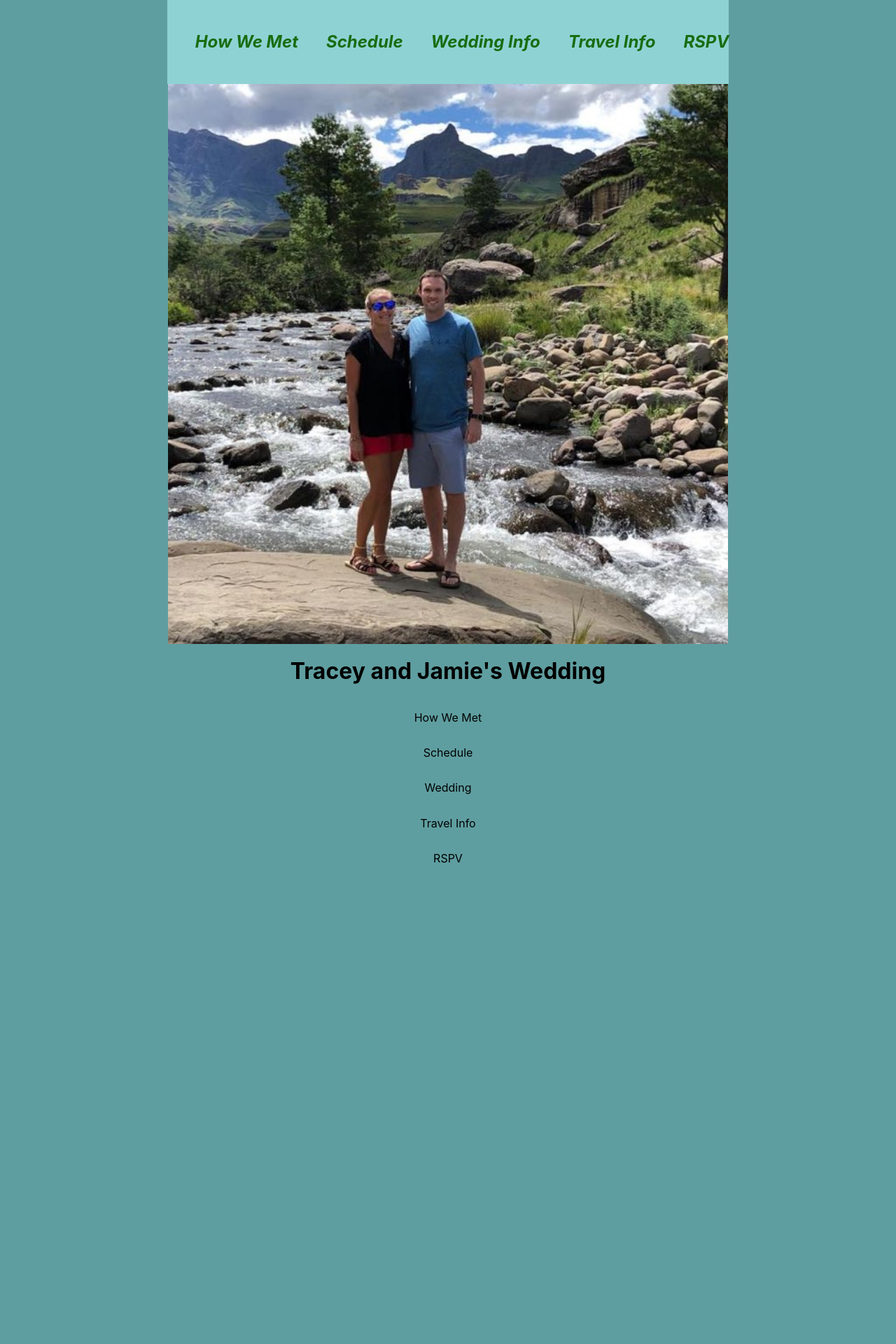
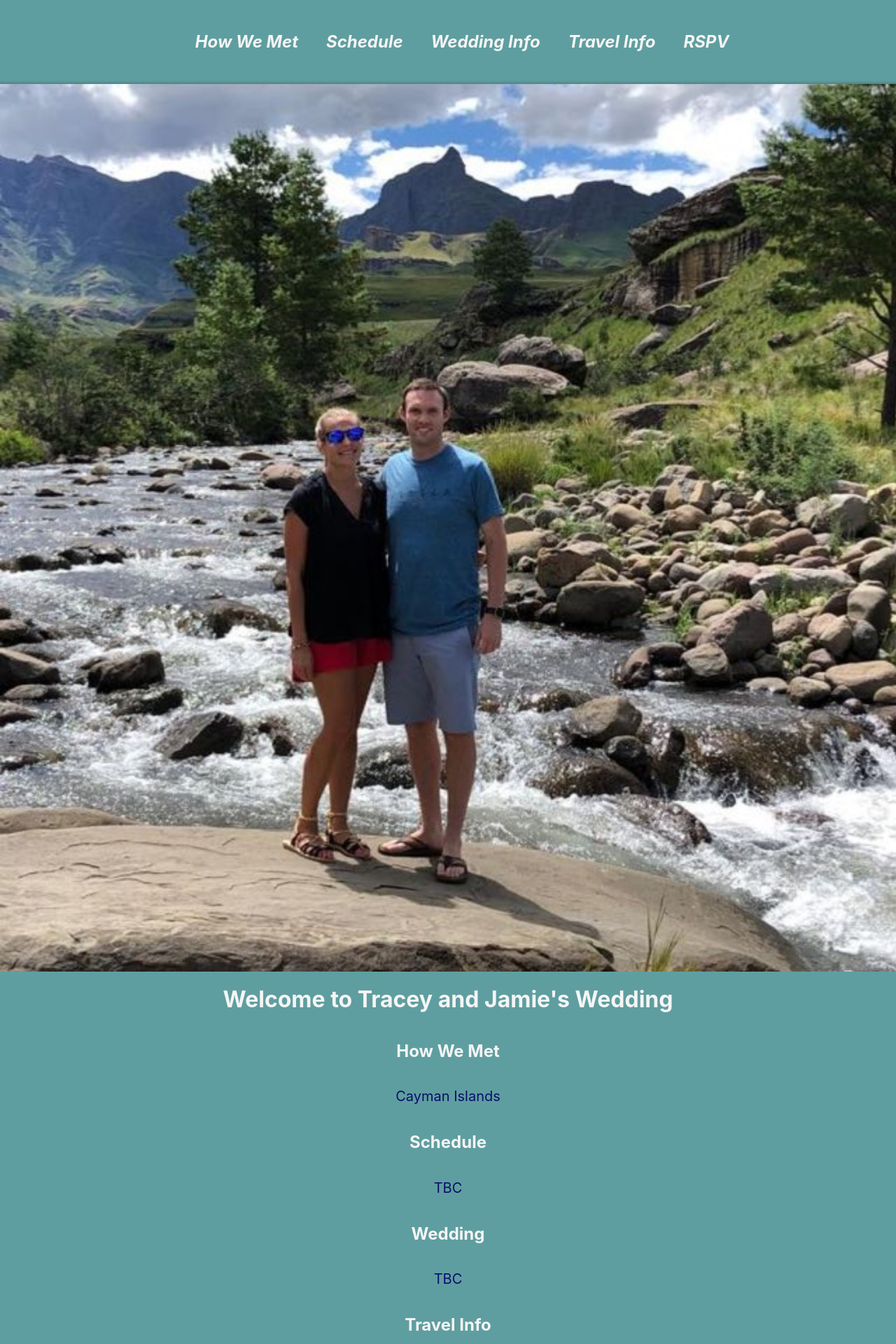
Before and after one commit to BrendonSmith8888/WeddingWebsite, a React (Create React App) app: page / in a window 1280 px wide. Shown: the top 1920 px of the page at 70% size. Before the commit the page ends 1252 px from the top, so only its background shows below. Built offline with nearby package versions, Linux system fonts and the light colour scheme.

Commit message:
3rd Update

```diff
--- a/src/App.css
+++ b/src/App.css
@@ -1,7 +1,12 @@
-header{
+div{
+  background-color: #5f9ea0;
+  flex: 1;
+  width: 100%;
+}
+
+header {
   align-items: center;
-  background-color: #8fd2d4;
-  color:#176d0f;
+  color: #f5f5f5;
   display: flex;
   flex-direction: row;
   font-size: 24px;
@@ -11,10 +16,27 @@ header{
   min-height: 15vh;
 }
 
-body{
+body {
   align-items: center;
-  background-color: #5f9ea0;
   display: flex;
   flex-direction: column;
   justify-content: center;
 }
+
+h1 {
+  color: #f5f5f5;
+  font-size: 30px;
+}
+
+h2 {
+  color: #f5f5f5;
+  font-size: 24px;
+}
+img{
+  width: 100%;
+}
+
+p {
+  color: #090f6b;
+  font-size: 20px;
+}
--- a/src/App.js
+++ b/src/App.js
@@ -1,6 +1,7 @@
 import './App.css';
-import picture from "./Test.jpg";
-import React, { Component } from "react";
+import picture from './Test.jpg';
+import React, { Component } from 'react';
+// import {Image} from 'react-native';
 
 /* function App() {
   return (
@@ -24,22 +25,27 @@ import React, { Component } from "react";
 class App extends Component {
   render() {
     return (
-      <div>
-        <header>
-          <ul>How We Met</ul>
-          <ul>Schedule</ul>
-          <ul>Wedding Info</ul>
-          <ul>Travel Info</ul>
-          <ul>RSPV</ul>
+      <div className='shadow-1'>
+           <header className='shadow-1'>
+          <ul className='grow'>How We Met</ul>
+          <ul className='grow'>Schedule</ul>
+          <ul className='grow'>Wedding Info</ul>
+          <ul className='grow'>Travel Info</ul>
+          <ul className='grow'>RSPV</ul>
         </header>
-        <body>
-          <img alt="test" src={picture} style={{ height: 800, width: 800 }} />
-          <h1>Tracey and Jamie's Wedding</h1>
-          <p>How We Met</p>
-          <p>Schedule</p>
-          <p>Wedding</p>
-          <p>Travel Info</p>
-          <p>RSPV</p>
+        <body className='shadow-1'>
+          <img alt="test" src={picture} />
+          <h1>Welcome to Tracey and Jamie's Wedding</h1>
+          <h2>How We Met</h2>
+          <p>Cayman Islands</p>
+          <h2>Schedule</h2>
+          <p>TBC</p>
+          <h2>Wedding</h2>
+          <p>TBC</p>
+          <h2>Travel Info</h2>
+          <p>Somewhere in South Africa</p>
+          <h2>RSPV</h2>
+          <p>Reply Yes or No</p>
         </body>
       </div>
     );
```
